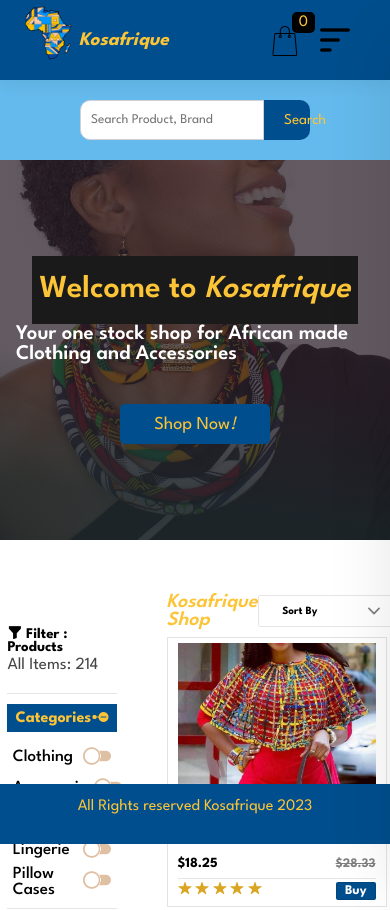
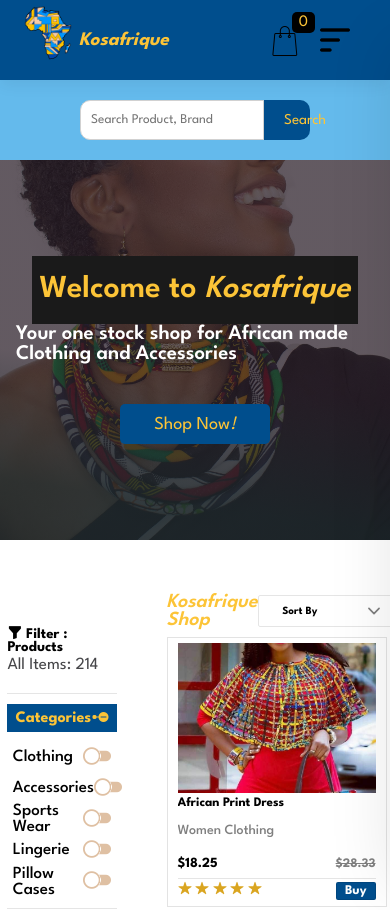
Before and after one commit to paakowamoquandoh/kosafrique-shop, a plain HTML site: page index.html in a window 390 px wide. Shown: the top 910 px of the page. Drawn offline with nearby package versions, Linux system fonts and the light colour scheme.

Commit message:
footer changes

```diff
--- a/css/footer.css
+++ b/css/footer.css
@@ -1,13 +1,17 @@
 #footer {
-    position:fixed;
+    position:relative;
     left:0px;
     bottom:0px;
     height:60px;
     width:100%;
     background: var(--main-color);
     color: white;
+    display: flex;
+    justify-content: center;
+    align-items: center;
+    margin-bottom: 3px;
  }
- #footer p {
+ #footer span {
     text-align: center;
     color: var(--secondary-color);
 
--- a/css/home.css
+++ b/css/home.css
@@ -273,6 +273,7 @@
     flex-wrap: wrap;
     align-items: center;
     background-color: black;
+    margin-bottom: -0.3rem;
  }
 
  .newsletter .signUpFrom{
@@ -744,6 +745,13 @@
   font-size: 12px;
  }
 
+ #footer{
+  display: flex;
+  justify-content: center;
+  align-items: center;
+  position: relative;
+ }
+
   /*  */
   .shopCover h2,
   .appointCover h2,
--- a/index.html
+++ b/index.html
@@ -549,7 +549,7 @@
 
       <!-- footere section -->
       <div id="footer">
-        <p>All Rights reserved Kosafrique 2023</p>
+         <span class="copyright">&copy; 2023 KOSAFRIQUE, Inc. All rights reserved</span>
       </div>
       <!-- footere section ends here -->
 
```
